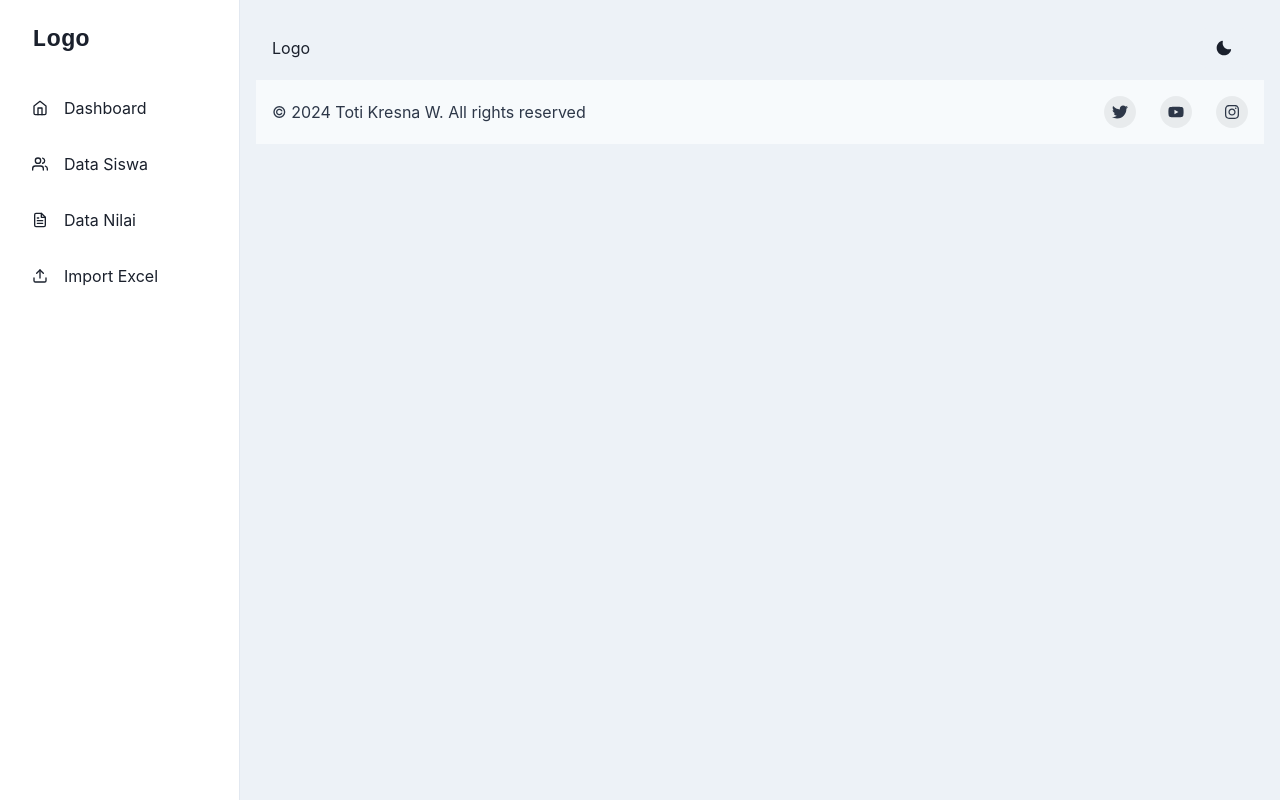
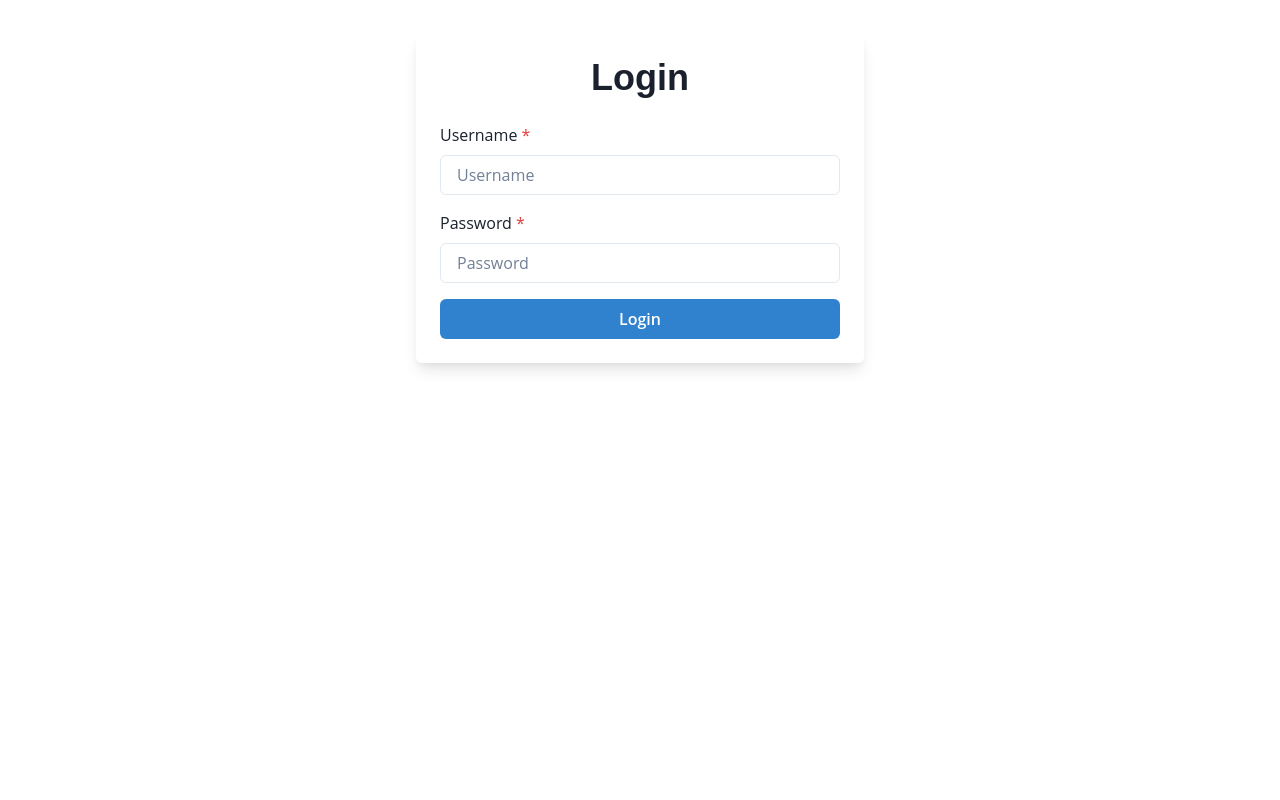
Before and after one commit to TotiKresna/frontend-react, a React (Create React App) app: page /login in a window 1280 px wide. Built offline with nearby package versions, Linux system fonts and the light colour scheme; the HTML template or start-up script is replaced by a standard one.

Commit message:
Initial commit

```diff
--- a/src/App.tsx
+++ b/src/App.tsx
@@ -1,6 +1,5 @@
-import { BrowserRouter as Router, Routes, Route } from "react-router-dom";
+import { BrowserRouter as Router, Routes, Route, Navigate } from "react-router-dom";
 import { ChakraProvider } from "@chakra-ui/react";
-// import { Grid, GridItem } from "@chakra-ui/react";
 import Dashboard from "./pages/Dashboard";
 import Students from "./pages/Students";
 import TestResults from "./pages/TestResults";
@@ -9,18 +8,22 @@ import StudentDetail from "./pages/StudentDetail";
 import EditStudent from "./pages/EditStudent";
 import EditTestResult from "./pages/EditTestResult";
 import ImportExcel from "./pages/ImportExcel";
-import Sidebar from "./components/Sidebar";
-import Header from "./components/Header";
-import Footer from "./components/Footer";
+import Login from './components/Login';
+import Register from './components/Register';
+import PrivateRoute from './components/PrivateRoute';
+import Layout from "./components/Layout";
 import theme from "./theme";
 
 function App() {
   return (
     <ChakraProvider theme={theme}>
       <Router>
-        <Sidebar>
-          <Header />
           <Routes>
+            <Route path="/" element={<Navigate to="/dashboard" replace />} />
+            <Route path="/login" element={<Login />} />
+            <Route path="/register" element={<Register />} />
+              <Route element={<PrivateRoute />}>
+                <Route element={<Layout />}>
                   <Route path="/dashboard" element={<Dashboard />} />
                   <Route path="/students" element={<Students />} />
                   <Route path="/students/create" element={<EditStudent />} />
@@ -31,9 +34,9 @@ function App() {
                   <Route path="/test-results/:id/edit" element={<EditTestResult />} />
                   <Route path="/test-results/:id" element={<TestResultDetail />} />
                   <Route path="/import" element={<ImportExcel />} />
+                </Route>
+              </Route>
           </Routes>
-          <Footer />
-        </Sidebar>
       </Router>
     </ChakraProvider>
   );
--- /dev/null
+++ b/src/api/auth.ts
@@ -0,0 +1,27 @@
+import axios from 'axios';
+
+const API_URL = 'http://localhost:5000';
+
+export const login = async (username: string, password: string) => {
+  const response = await axios.post(`${API_URL}/auth/login`, { username, password });
+  return response.data;
+};
+
+export const register = async (username: string, password: string, role: 'admin' | 'teacher' | 'student') => {
+    const response = await axios.post(`${API_URL}/auth/register`, { username, password, role });
+    return response.data;
+};
+
+export const logout = () => {
+  localStorage.removeItem('token');
+};
+
+export const setAuthToken = (token: string) => {
+  if (token) {
+    axios.defaults.headers.common['Authorization'] = `Bearer ${token}`;
+    localStorage.setItem('token', token);
+  } else {
+    delete axios.defaults.headers.common['Authorization'];
+    localStorage.removeItem('token');
+  }
+};
--- a/src/api/import.ts
+++ b/src/api/import.ts
@@ -1,6 +1,6 @@
 import axios from 'axios';
 
-const BASE_URL = 'https://backend-simmd.vercel.app';
+const BASE_URL = 'http://localhost:5000';
 
 export const importExcel = async (file: File) => {
   const formData = new FormData();
--- a/src/api/students.ts
+++ b/src/api/students.ts
@@ -1,6 +1,6 @@
 import axios from 'axios';
 
-const BASE_URL = 'https://backend-simmd.vercel.app';
+const BASE_URL = 'http://localhost:5000';
 
 export const fetchStudents = async () => {
   return axios.get(`${BASE_URL}/students`);
--- a/src/api/testResults.ts
+++ b/src/api/testResults.ts
@@ -1,6 +1,6 @@
 import axios from 'axios';
 
-const BASE_URL = 'https://backend-simmd.vercel.app';
+const BASE_URL = 'http://localhost:5000';
 
 export const fetchTestResults = async () => {
   return axios.get(`${BASE_URL}/test-results`);
--- /dev/null
+++ b/src/components/Layout.tsx
@@ -0,0 +1,17 @@
+import React from 'react';
+import { Outlet } from 'react-router-dom';
+import Sidebar from "./Sidebar";
+import Header from "./Header";
+import Footer from "./Footer";
+
+const Layout: React.FC = () => {
+  return (
+    <Sidebar>
+      <Header />
+      <Outlet />
+      <Footer />
+    </Sidebar>
+  );
+};
+
+export default Layout;
--- /dev/null
+++ b/src/components/Login.tsx
@@ -0,0 +1,77 @@
+import React, { useState } from 'react';
+import { useNavigate } from 'react-router-dom';
+import { Button, FormControl, FormLabel, Input, VStack, Box, Heading, useToast } from "@chakra-ui/react";
+import { login, setAuthToken } from '../api/auth';
+
+const Login: React.FC = () => {
+  const [username, setUsername] = useState('');
+  const [password, setPassword] = useState('');
+  const [isLoading, setIsLoading] = useState(false);
+  const navigate = useNavigate();
+  const toast = useToast();
+
+  const handleSubmit = async (e: React.FormEvent) => {
+    e.preventDefault();
+    setIsLoading(true);
+    try {
+      const { token } = await login(username, password);
+      setAuthToken(token);
+      toast({
+        title: "Login berhasil",
+        status: "success",
+        duration: 2000,
+        isClosable: true,
+      });
+      navigate('/dashboard');
+    } catch (error) {
+      console.error('Login failed:', error);
+      toast({
+        title: "Login gagal",
+        description: "Username atau password salah",
+        status: "error",
+        duration: 2000,
+        isClosable: true,
+      });
+    } finally {
+      setIsLoading(false);
+    }
+  };
+
+  return (
+    <Box maxW="md" mx="auto" mt={8} p={6} boxShadow="lg" borderRadius="md">
+      <Heading as="h1" mb={6} textAlign="center">Login</Heading>
+      <form onSubmit={handleSubmit}>
+        <VStack spacing={4}>
+          <FormControl isRequired>
+            <FormLabel>Username</FormLabel>
+            <Input
+              type="text"
+              value={username}
+              onChange={(e) => setUsername(e.target.value)}
+              placeholder="Username"
+            />
+          </FormControl>
+          <FormControl isRequired>
+            <FormLabel>Password</FormLabel>
+            <Input
+              type="password"
+              value={password}
+              onChange={(e) => setPassword(e.target.value)}
+              placeholder="Password"
+            />
+          </FormControl>
+          <Button
+            type="submit"
+            colorScheme="blue"
+            width="full"
+            isLoading={isLoading}
+          >
+            Login
+          </Button>
+        </VStack>
+      </form>
+    </Box>
+  );
+};
+
+export default Login;
--- /dev/null
+++ b/src/components/PrivateRoute.tsx
@@ -0,0 +1,19 @@
+import React from 'react';
+import { Navigate, Outlet, useLocation } from 'react-router-dom';
+
+interface PrivateRouteProps {
+  redirectPath?: string;
+}
+
+const PrivateRoute: React.FC<PrivateRouteProps> = ({ redirectPath = '/login' }) => {
+  const location = useLocation();
+  const isAuthenticated = !!localStorage.getItem('token');
+
+  if (!isAuthenticated) {
+    return <Navigate to={redirectPath} state={{ from: location }} replace />;
+  }
+
+  return <Outlet />;
+};
+
+export default PrivateRoute;
--- /dev/null
+++ b/src/components/Register.tsx
@@ -0,0 +1,67 @@
+import React, { useState } from 'react';
+import { useNavigate } from 'react-router-dom';
+import { register, setAuthToken } from '../api/auth';
+
+const Register: React.FC = () => {
+  const [username, setUsername] = useState('');
+  const [password, setPassword] = useState('');
+  const [role, setRole] = useState<'admin' | 'teacher' | 'student'>('student');
+  const [error, setError] = useState('');
+  const navigate = useNavigate();
+
+  const handleSubmit = async (e: React.FormEvent) => {
+    e.preventDefault();
+    setError('');
+
+    try {
+      const { token } = await register(username, password, role);
+      setAuthToken(token);
+      navigate('/dashboard');
+    } catch (error) {
+      console.error('Registration failed:', error);
+      setError('Registration failed. Please try again.');
+    }
+  };
+
+  return (
+    <form onSubmit={handleSubmit}>
+      <h2>Register</h2>
+      {error && <p style={{ color: 'red' }}>{error}</p>}
+      <div>
+        <label htmlFor="username">Username:</label>
+        <input
+          type="text"
+          id="username"
+          value={username}
+          onChange={(e) => setUsername(e.target.value)}
+          required
+        />
+      </div>
+      <div>
+        <label htmlFor="password">Password:</label>
+        <input
+          type="password"
+          id="password"
+          value={password}
+          onChange={(e) => setPassword(e.target.value)}
+          required
+        />
+      </div>
+      <div>
+        <label htmlFor="role">Role:</label>
+        <select
+          id="role"
+          value={role}
+          onChange={(e) => setRole(e.target.value as 'admin' | 'teacher' | 'student')}
+        >
+          <option value="student">Student</option>
+          <option value="teacher">Teacher</option>
+          <option value="admin">Admin</option>
+        </select>
+      </div>
+      <button type="submit">Register</button>
+    </form>
+  );
+};
+
+export default Register;
--- a/src/pages/TestResults.tsx
+++ b/src/pages/TestResults.tsx
@@ -76,15 +76,13 @@ const TestResults = () => {
 
   return (
     <Box p="5">
-      <Button as={Link} to="/test-results/create">
+      <Button colorScheme="blue" as={Link} to="/test-results/create">
         Create Test Result
       </Button>
       <Button colorScheme="red" ml="3" onClick={handleDeleteMultiple}>
         Delete Selected
       </Button>
-      <Button as={Link} to="/test-results/import" ml="3">
-        Import Excel
-      </Button>
+
       <Table variant="simple" mt="5">
         <Thead>
           <Tr>
--- a/src/theme.ts
+++ b/src/theme.ts
@@ -14,6 +14,30 @@ const theme = extendTheme({
     initialColorMode: 'light',
     useSystemColorMode: false,
   },
+  breakpoints: {
+    sm: "30em",
+    md: "48em",
+    lg: "62em",
+    xl: "80em",
+  },
+  fonts: {
+    heading: '"Poppins", sans-serif',
+    body: '"Open Sans", sans-serif',
+  },
+  colors: {
+    brand: {
+      50: "#e3f2fd",
+      100: "#bbdefb",
+      200: "#90caf9",
+      300: "#64b5f6",
+      400: "#42a5f5",
+      500: "#2196f3",
+      600: "#1e88e5",
+      700: "#1976d2",
+      800: "#1565c0",
+      900: "#0d47a1",
+    },
+  },
 });
 
 export default theme;
```
Also changed, not shown: src/components/Header.tsx (+9 -0 lines). Lines whose indentation alone changed are shown as unchanged.
